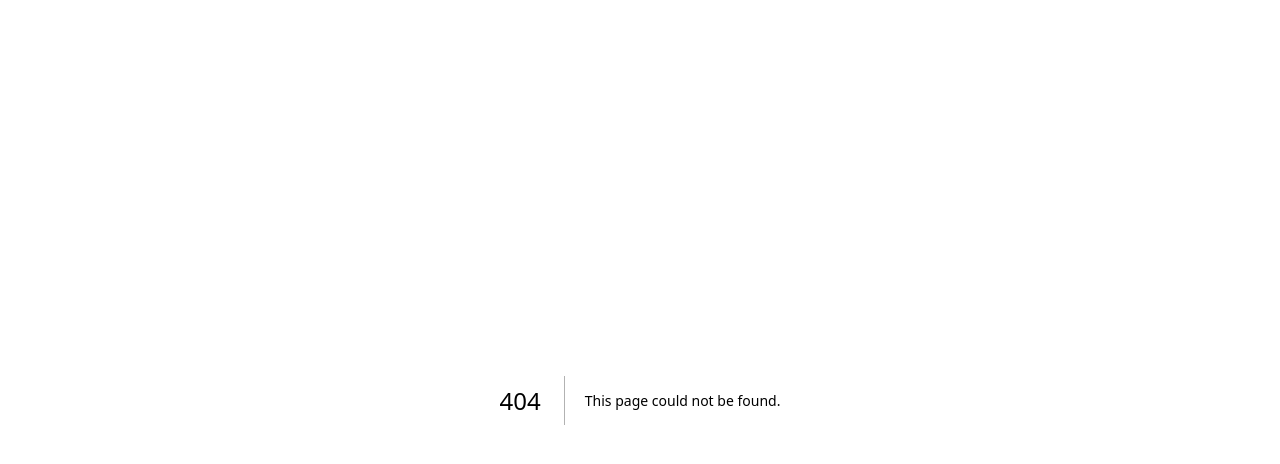
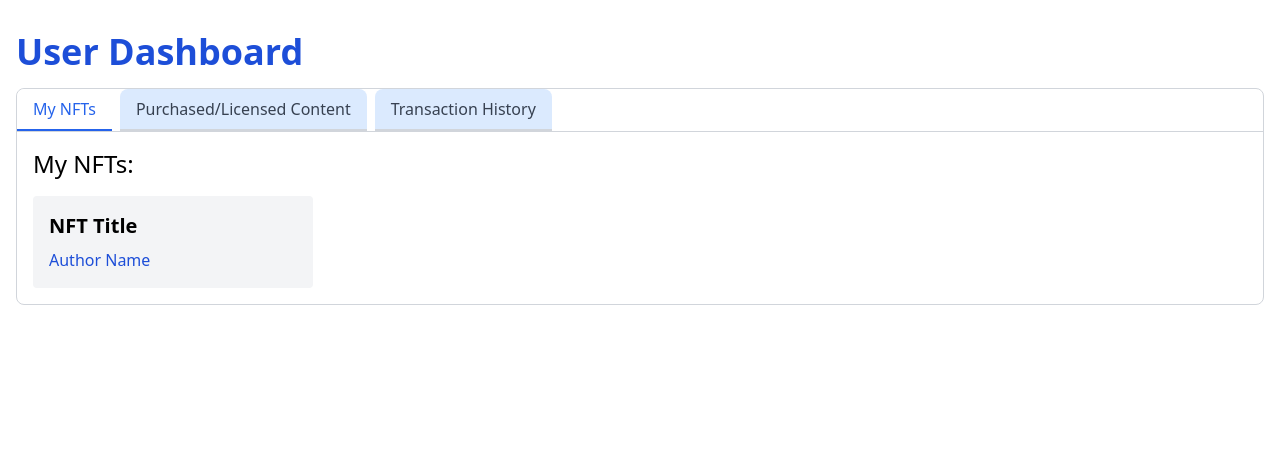
Before and after one commit to timothyshen/creader-io, a Next.js app: page /profile/dashboard in a window 1280 px wide. Before the commit this address had no page. Shown: the top 464 px of the page. Built offline with nearby package versions, Linux system fonts and the light colour scheme.

Commit message:
user dashboard

```diff
--- a/next.config.js
+++ b/next.config.js
@@ -4,6 +4,15 @@ const nextConfig = {
   experimental: {
     appDir: true,
   },
+  images: {
+    remotePatterns: [
+      {
+        protocol: "https",
+        hostname: "cube.elemecdn.com",
+        port: "",
+      },
+    ],
+  },
 };
 
 module.exports = nextConfig;
--- /dev/null
+++ b/pages/browse.tsx
@@ -0,0 +1,76 @@
+import React from "react";
+import Image from "next/image";
+
+const BrowseDiscover: React.FC = () => {
+  return (
+    <div className="container mx-auto py-8 px-4">
+      <h1 className="text-4xl font-bold mb-4 text-blue-700">Discover Novels</h1>
+      <div className="mb-8">
+        <input
+          className="border-2 border-gray-300 bg-white h-10 px-5 pr-16 rounded-lg text-sm focus:outline-none"
+          type="search"
+          name="search"
+          placeholder="Search novels"
+        />
+      </div>
+      <div className="mb-8">
+        <h2 className="text-2xl mb-4">Categories:</h2>
+        <div className="grid grid-cols-2 sm:grid-cols-3 md:grid-cols-4 lg:grid-cols-6 gap-4">
+          <button className="bg-blue-100 text-blue-700 px-4 py-2 rounded">
+            Mystery
+          </button>
+          <button className="bg-blue-100 text-blue-700 px-4 py-2 rounded">
+            Sci-fi
+          </button>
+          <button className="bg-blue-100 text-blue-700 px-4 py-2 rounded">
+            Fantasy
+          </button>
+          <button className="bg-blue-100 text-blue-700 px-4 py-2 rounded">
+            Romance
+          </button>
+          <button className="bg-blue-100 text-blue-700 px-4 py-2 rounded">
+            Adventure
+          </button>
+          <button className="bg-blue-100 text-blue-700 px-4 py-2 rounded">
+            Horror
+          </button>
+          {/* Add more categories as needed */}
+        </div>
+      </div>
+      <div className="mb-8 flex justify-between">
+        <h2 className="text-2xl">Novels:</h2>
+        <div>
+          <label htmlFor="sort" className="mr-2">
+            Sort by:
+          </label>
+          <select
+            id="sort"
+            className="border-2 border-gray-300 bg-white h-8 pl-2 pr-6 rounded-lg text-sm focus:outline-none"
+          >
+            <option value="newest">Newest</option>
+            <option value="oldest">Oldest</option>
+            <option value="popular">Most Popular</option>
+          </select>
+        </div>
+      </div>
+      <div className="grid grid-cols-1 sm:grid-cols-2 md:grid-cols-3 lg:grid-cols-4 gap-8">
+        {/* Replace this part with dynamic content loaded from your backend */}
+        {/* Loop through the novels and create a card for each */}
+        <div className="bg-white border border-gray-200 p-4 rounded">
+          <Image
+            className="w-full h-48 object-cover mb-4 rounded"
+            src="https://cube.elemecdn.com/3/7c/3ea6beec64369c2642b92c6726f1epng.png"
+            alt="Novel Cover"
+            width={400}
+            height={300}
+          />
+          <h3 className="text-xl font-bold mb-2">Novel Title</h3>
+          <p className="text-blue-700">Author Name</p>
+        </div>
+        {/* Add more cards for each novel */}
+      </div>
+    </div>
+  );
+};
+
+export default BrowseDiscover;
--- a/pages/profile/components/sidePanel/MenuItem.tsx
+++ b/pages/profile/components/sidePanel/MenuItem.tsx
@@ -10,7 +10,7 @@ const MenuItem: React.FC = () => {
       <ul className="space-y-2">
         {/* Add menu items here */}
         <li>
-          <a href="#" className="hover:text-blue-400">
+          <a href="/profile/dashboard" className="hover:text-blue-400">
             Item 1
           </a>
         </li>
--- /dev/null
+++ b/pages/profile/dashboard.tsx
@@ -0,0 +1,95 @@
+import React, { ReactNode, useState } from "react";
+import Link from "next/link";
+
+interface TabProps {
+  tab: string;
+  children: ReactNode;
+}
+
+const UserDashboard: React.FC = () => {
+  const [activeTab, setActiveTab] = useState("nfts");
+
+  const Tab = ({ tab, children }: TabProps) => (
+    <button
+      className={`px-4 py-2 rounded-t-lg focus:outline-none ${
+        activeTab === tab
+          ? "bg-white text-blue-600 border-blue-600"
+          : "bg-blue-100 text-gray-700 border-gray-300"
+      } border-b-2`}
+      onClick={() => setActiveTab(tab)}
+    >
+      {children}
+    </button>
+  );
+
+  return (
+    <div className="container mx-auto py-8 px-4">
+      <h1 className="text-4xl font-bold mb-4 text-blue-700">User Dashboard</h1>
+      <div className="bg-white border border-gray-300 rounded-lg">
+        <div className="border-b border-gray-300 flex space-x-2">
+          <Tab tab="nfts">My NFTs</Tab>
+          <Tab tab="content">Purchased/Licensed Content</Tab>
+          <Tab tab="transactions">Transaction History</Tab>
+        </div>
+        {activeTab === "nfts" && (
+          <div className="p-4">
+            {/* Replace this part with dynamic content loaded from your backend */}
+            {/* Loop through the NFTs and create a card for each */}
+            <h2 className="text-2xl mb-4">My NFTs:</h2>
+            <div className="grid grid-cols-1 sm:grid-cols-2 md:grid-cols-3 lg:grid-cols-4 gap-8">
+              <div className="bg-gray-100 p-4 rounded">
+                <h3 className="text-xl font-bold mb-2">NFT Title</h3>
+                <p className="text-blue-700">Author Name</p>
+              </div>
+              {/* Add more cards for each NFT */}
+            </div>
+          </div>
+        )}
+
+        {activeTab === "content" && (
+          <div className="p-4">
+            {/* Replace this part with dynamic content loaded from your backend */}
+            {/* Loop through the purchased/licensed content and create a card for each */}
+            <h2 className="text-2xl mb-4">Purchased/Licensed Content:</h2>
+            <div className="grid grid-cols-1 sm:grid-cols-2 md:grid-cols-3 lg:grid-cols-4 gap-8">
+              <div className="bg-gray-100 p-4 rounded">
+                <h3 className="text-xl font-bold mb-2">Content Title</h3>
+                <p className="text-blue-700">Author Name</p>
+              </div>
+              {/* Add more cards for each purchased/licensed content */}
+            </div>
+          </div>
+        )}
+
+        {activeTab === "transactions" && (
+          <div className="p-4">
+            <h2 className="text-2xl mb-4">Transaction History:</h2>
+            <table className="w-full text-left border-collapse">
+              <thead>
+                <tr className="bg-blue-100">
+                  <th className="px-6 py-4">Date</th>
+                  <th className="px-6 py-4">Transaction ID</th>
+                  <th className="px-6 py-4">Content</th>
+                  <th className="px-6 py-4">Amount</th>
+                </tr>
+              </thead>
+              <tbody>
+                {/* Replace this part with dynamic content loaded from your backend */}
+                {/* Loop through the transactions and create a row for each */}
+                <tr className="hover:bg-gray-100">
+                  <td className="border-t px-6 py-4">2023-03-22</td>
+                  <td className="border-t px-6 py-4">0x123abc...</td>
+                  <td className="border-t px-6 py-4">Novel Title</td>
+                  <td className="border-t px-6 py-4">100 Creader Tokens</td>
+                </tr>
+                {/* Add more rows for each transaction */}
+              </tbody>
+            </table>
+          </div>
+        )}
+      </div>
+    </div>
+  );
+};
+
+export default UserDashboard;
```
